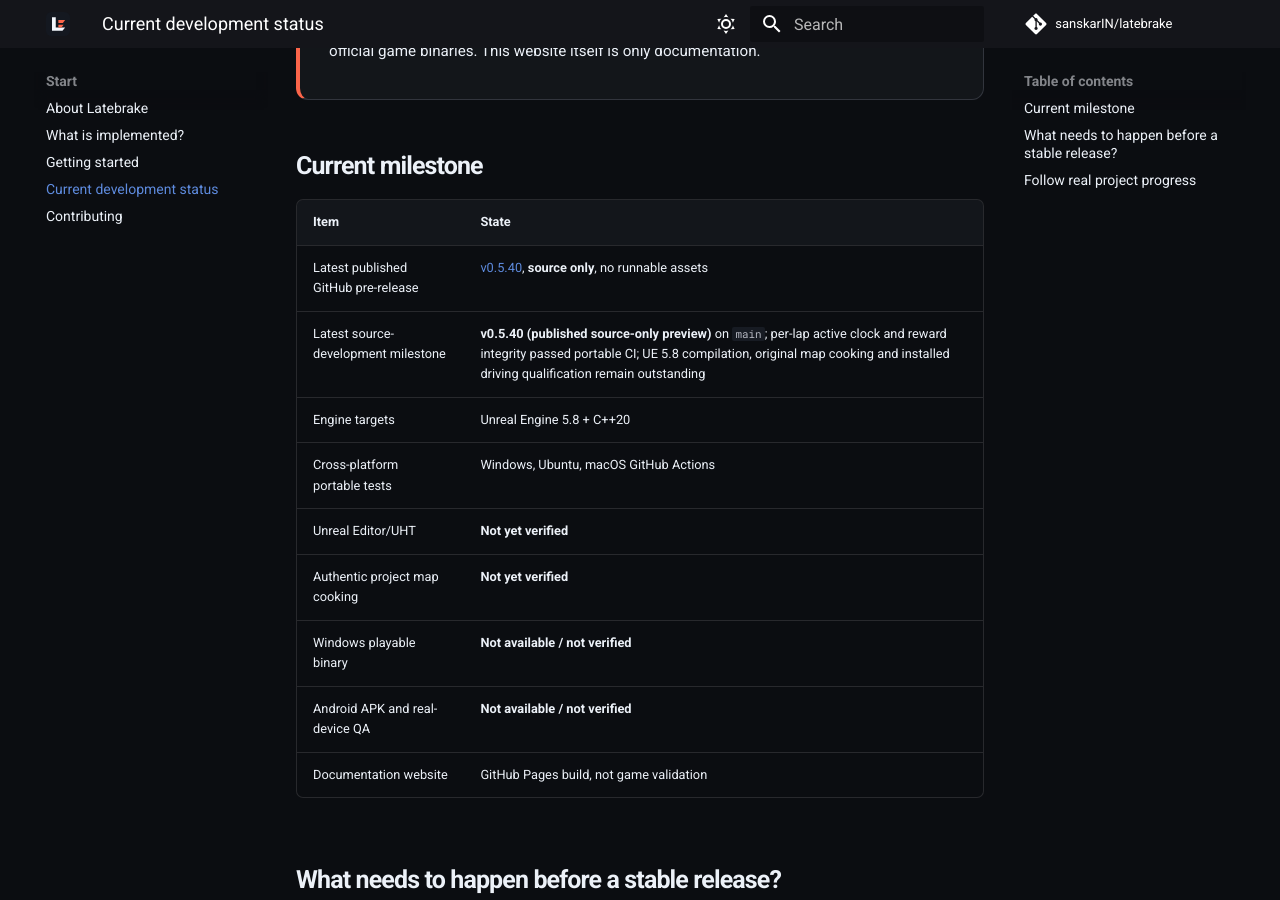
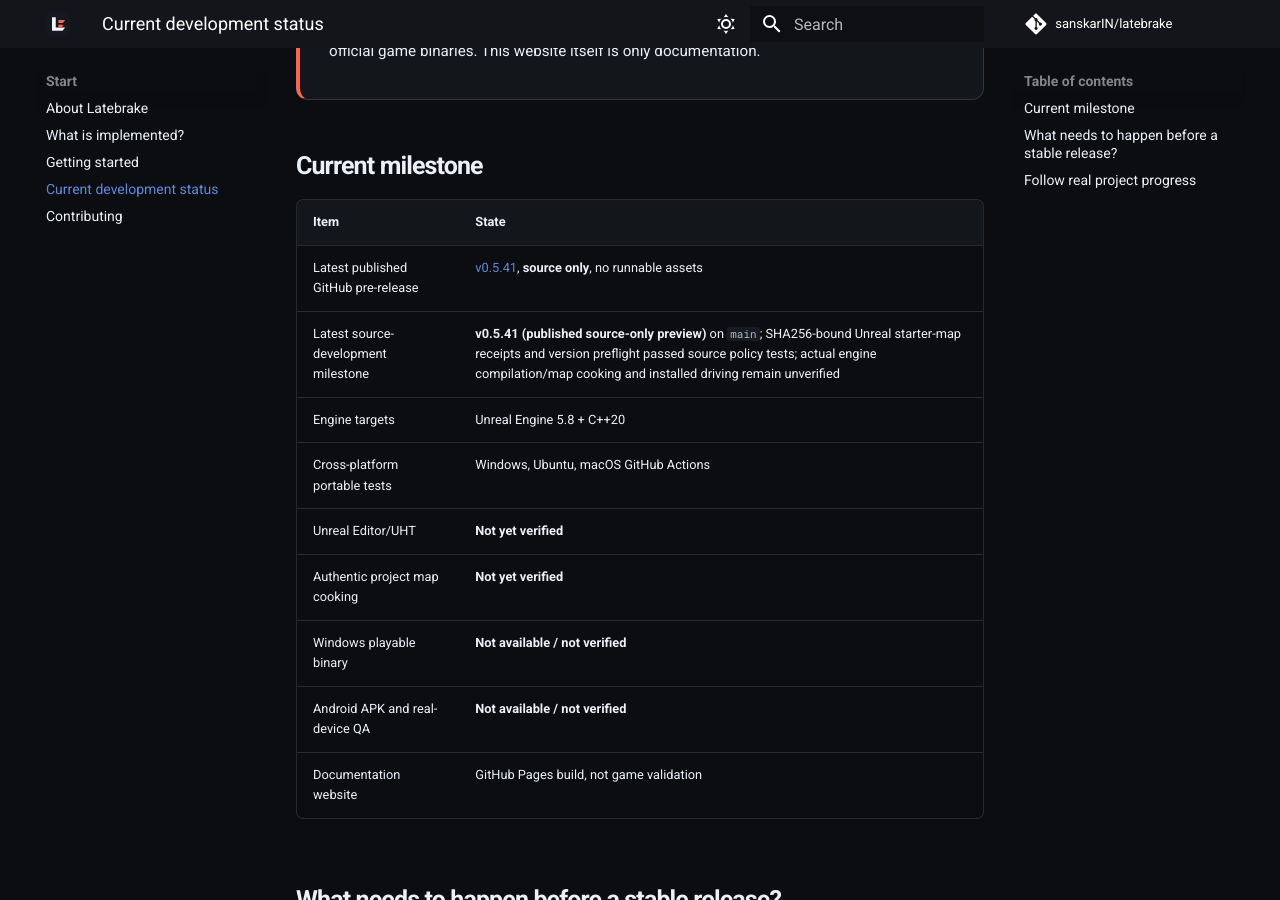
Before and after one commit to sanskarIN/latebrake, an MkDocs documentation site: the page built from docs/development-status.md, in a window 1280 px wide and 900 px high, scrolled down 308 px. Built offline with MkDocs 1.6.1 and Material for MkDocs 9.7.7, drawn with Linux system fonts in a browser that asks for light colours; comment, search, counter and statistics services are not loaded.

Commit message:
docs(pages): update verified v0.5.41 development status

```diff
--- a/docs/development-status.md
+++ b/docs/development-status.md
@@ -9,8 +9,8 @@
 
 | Item | State |
 | --- | --- |
-| Latest published GitHub pre-release | [v0.5.40](https://github.com/sanskarIN/latebrake/releases/tag/v0.5.40), **source only**, no runnable assets |
-| Latest source-development milestone | **v0.5.40 (published source-only preview)** on `main`; per-lap active clock and reward integrity passed portable CI; UE 5.8 compilation, original map cooking and installed driving qualification remain outstanding |
+| Latest published GitHub pre-release | [v0.5.41](https://github.com/sanskarIN/latebrake/releases/tag/v0.5.41), **source only**, no runnable assets |
+| Latest source-development milestone | **v0.5.41 (published source-only preview)** on `main`; SHA256-bound Unreal starter-map receipts and version preflight passed source policy tests; actual engine compilation/map cooking and installed driving remain unverified |
 | Engine targets | Unreal Engine 5.8 + C++20 |
 | Cross-platform portable tests | Windows, Ubuntu, macOS GitHub Actions |
 | Unreal Editor/UHT | **Not yet verified** |
```
